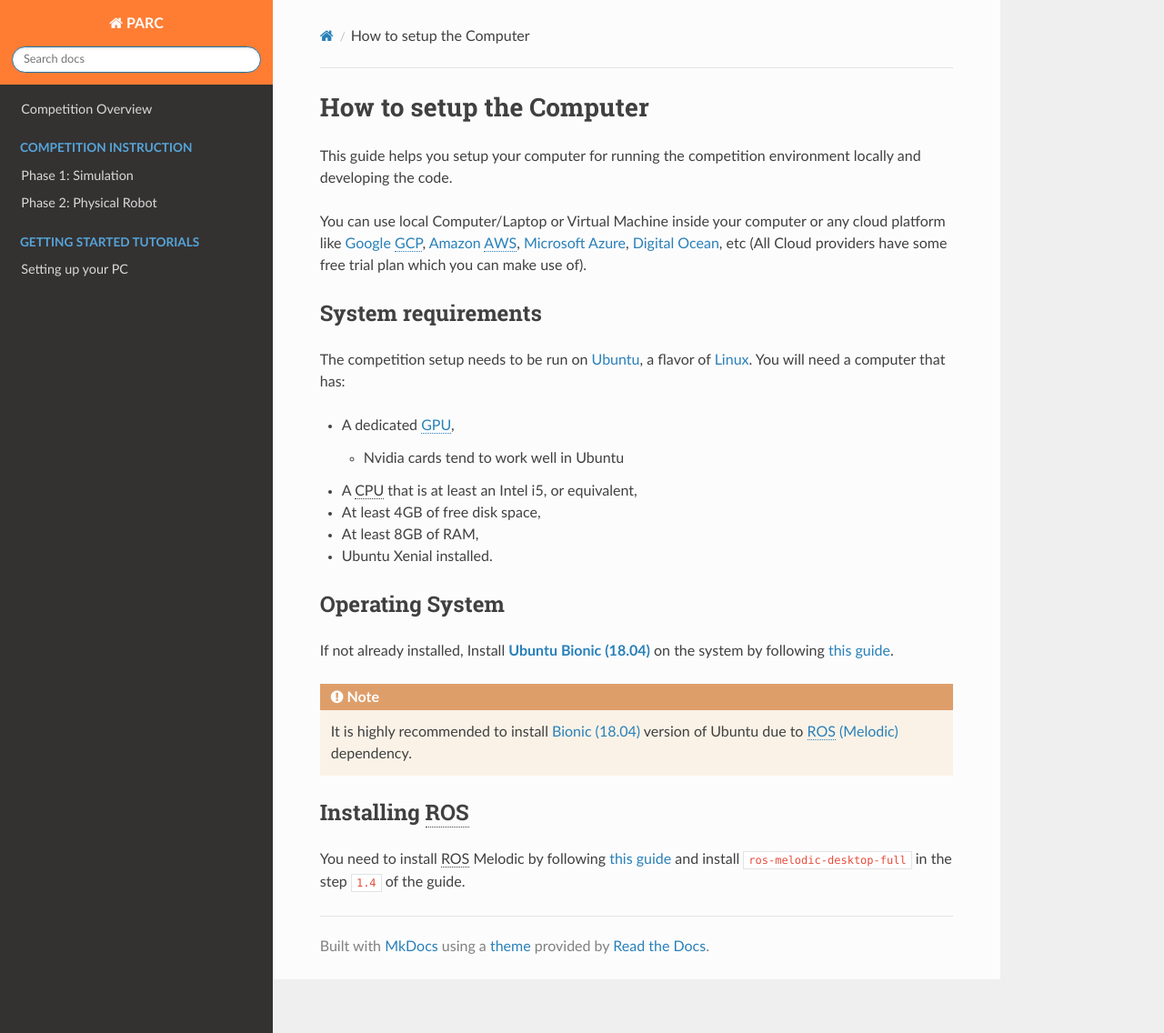
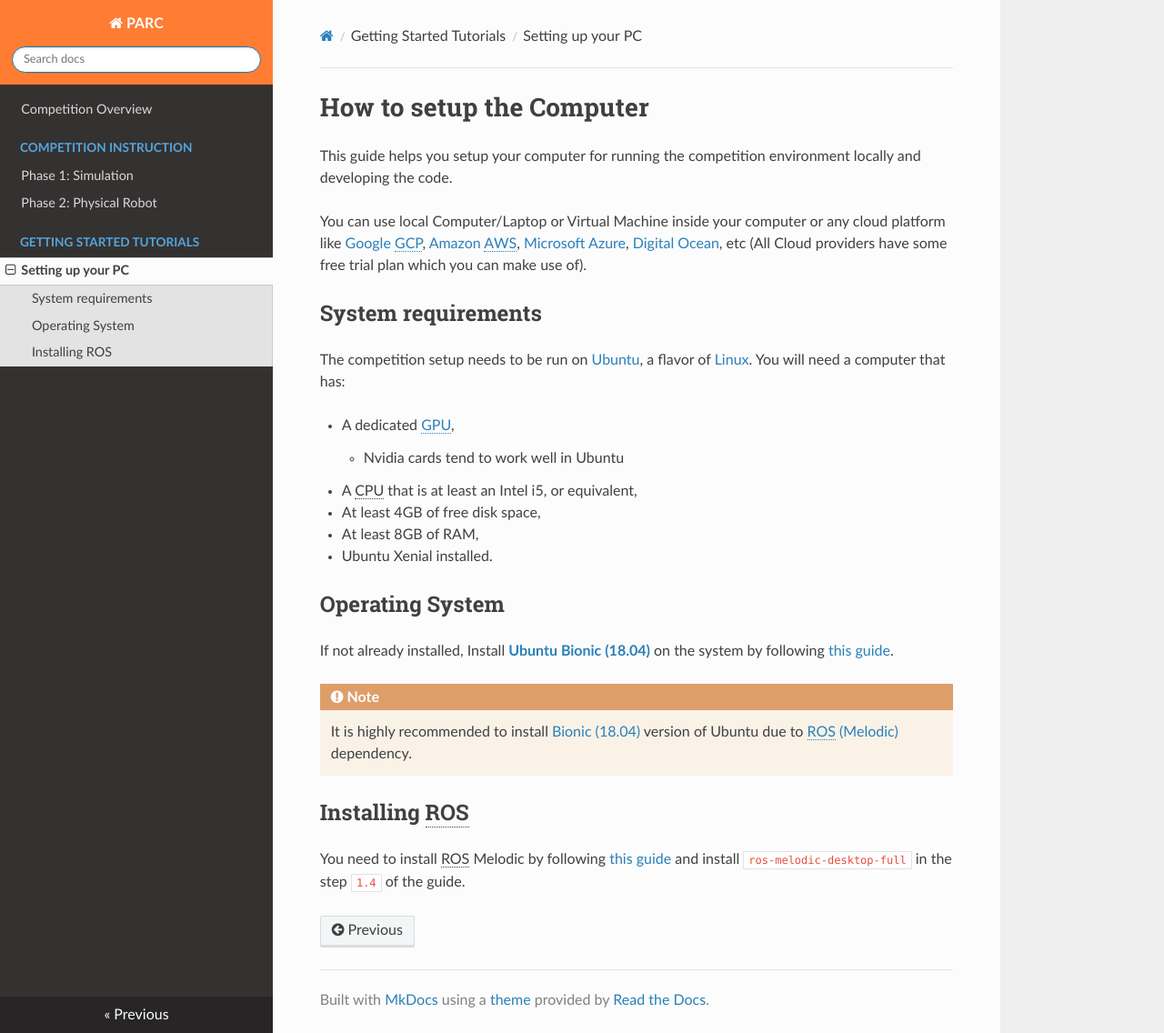
Before and after one commit to khaledkhnissi/documentation, an MkDocs documentation site: the page built from docs/getting-started/setting-up-your-pc/index.md, in a window 1280 px wide and 1136 px high. Shown: the whole window at 91% size. Built offline with MkDocs 1.6.1, drawn with Linux system fonts in a browser that asks for light colours; nearby versions of some CDN libraries.

Commit message:
updated getting started

```diff
--- a/mkdocs.yml
+++ b/mkdocs.yml
@@ -17,6 +17,6 @@ nav:
         - 'Phase 2: Physical Robot': 'phase2-instructions/index.md'
 
     - 'Getting Started Tutorials':
-        - 'Setting up your PC': 'getting-started/setting-up-computer/index.md'
+        - 'Setting up your PC': 'getting-started/setting-up-your-pc/index.md'
 
 extra_css: [theme_override.css]
```
